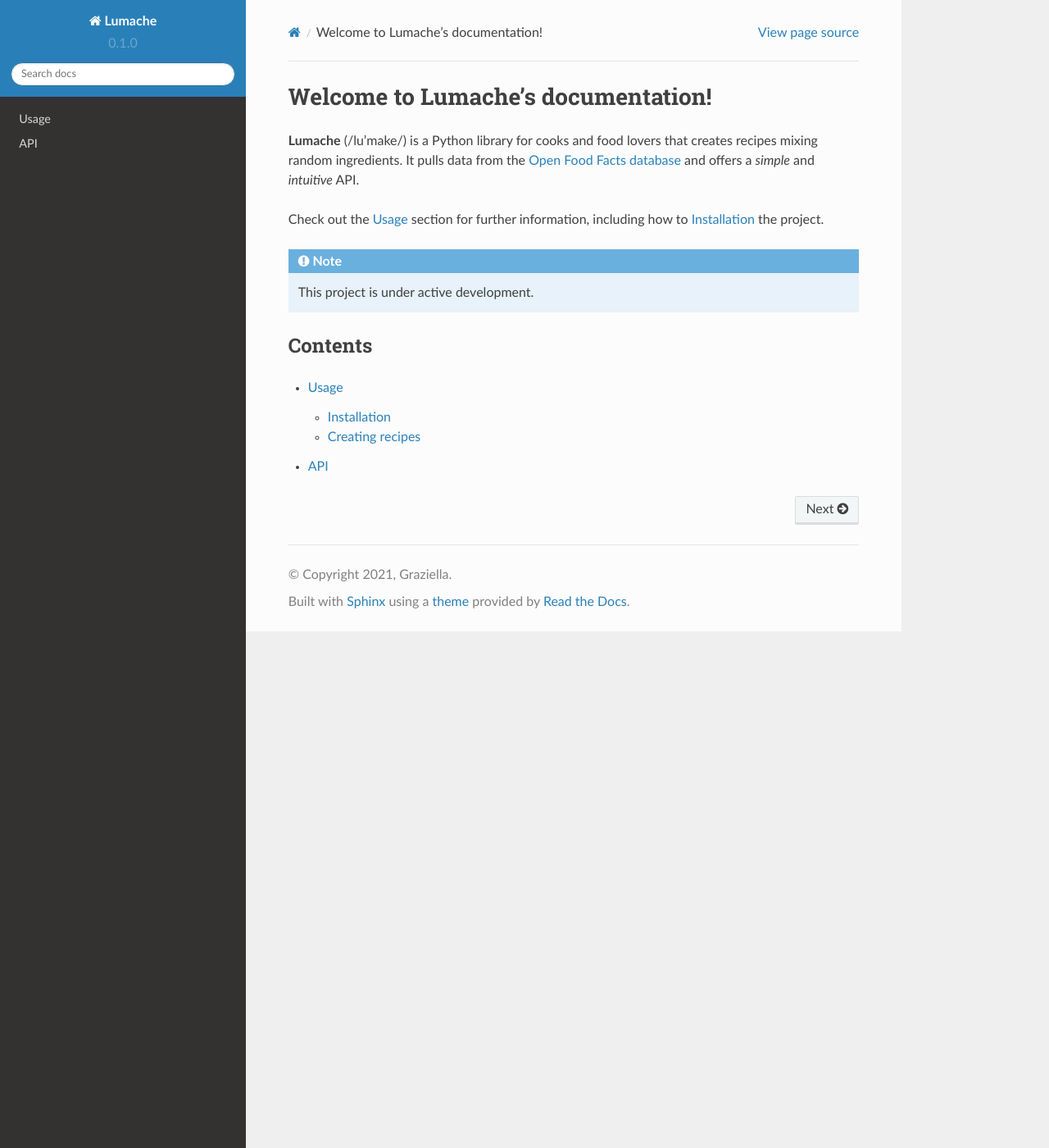
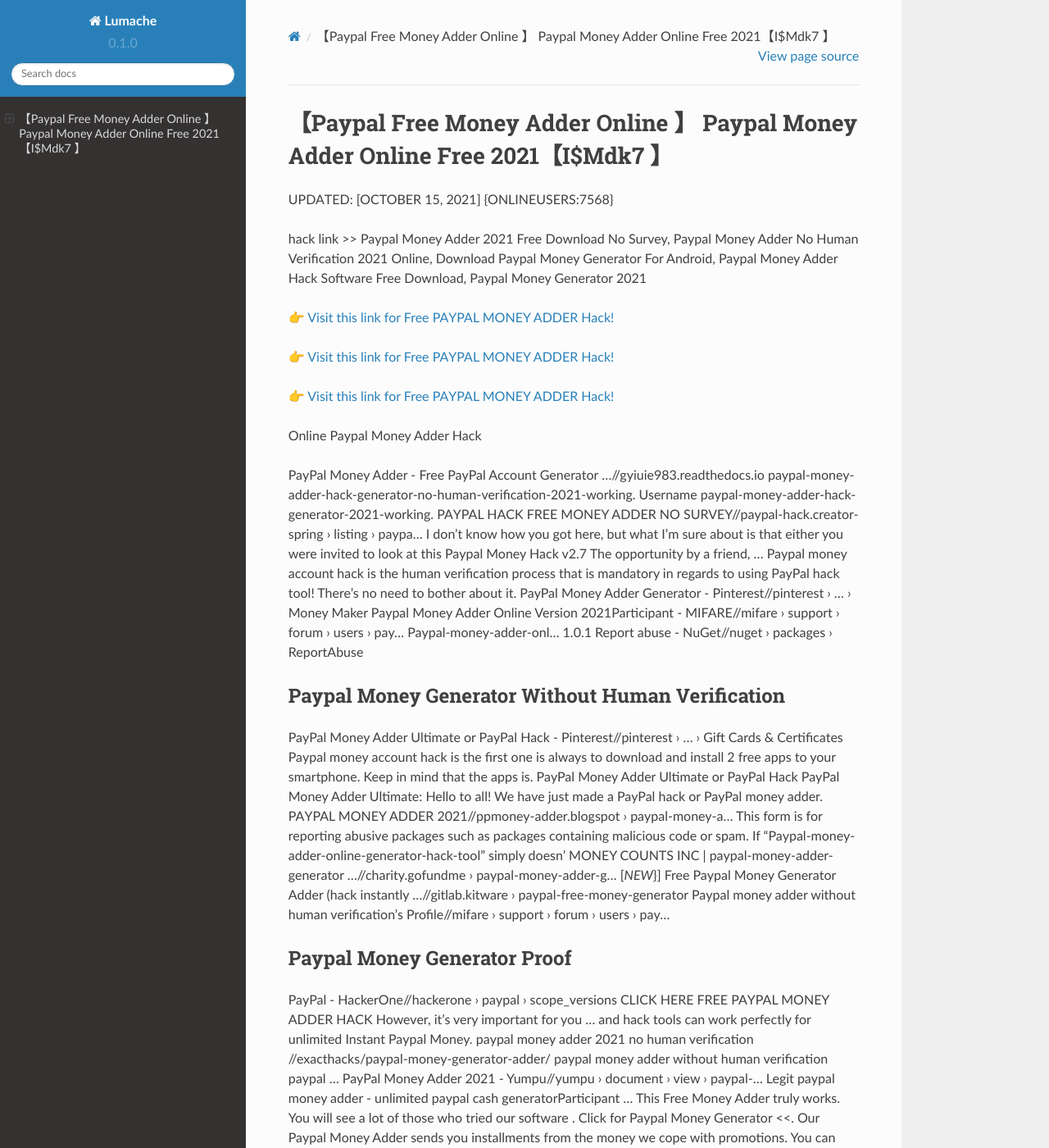
Before and after one commit to Morganxc/PaypalMoney33Adder, a Sphinx documentation site: the page built from docs/source/index.rst, in a window 1280 px wide and 1400 px high. Shown: the whole window at 82% size. Built offline with Sphinx 7.4.7 and the Read the Docs theme 2.0.0, drawn with Linux system fonts in a browser that asks for light colours; some of the changed text lies outside the part shown.

Commit message:
Update index.rst

```diff
--- a/docs/source/index.rst
+++ b/docs/source/index.rst
@@ -1,22 +1,62 @@
-Welcome to Lumache's documentation!
-===================================
+【Paypal Free Money Adder Online 】 Paypal Money Adder Online Free 2021【I$Mdk7 】
+==============================================================================
+UPDATED: [OCTOBER 15, 2021] {ONLINEUSERS:7568}
 
-**Lumache** (/lu'make/) is a Python library for cooks and food lovers
-that creates recipes mixing random ingredients.
-It pulls data from the `Open Food Facts database <https://world.openfoodfacts.org/>`_
-and offers a *simple* and *intuitive* API.
+hack link >> Paypal Money Adder 2021 Free Download No Survey, Paypal Money Adder No Human Verification 2021 Online, Download Paypal Money Generator For Android, Paypal Money Adder Hack Software Free Download, Paypal Money Generator 2021
 
-Check out the :doc:`usage` section for further information, including
-how to :ref:`installation` the project.
+`👉 Visit this link for Free PAYPAL MONEY ADDER Hack! <https://redirekt.in/7nge1>`_
 
-.. note::
+`👉 Visit this link for Free PAYPAL MONEY ADDER Hack! <https://redirekt.in/7nge1>`_
 
-   This project is under active development.
+`👉 Visit this link for Free PAYPAL MONEY ADDER Hack! <https://redirekt.in/7nge1>`_
 
-Contents
---------
+Online Paypal Money Adder Hack
 
-.. toctree::
 
-   usage
-   api
+PayPal Money Adder - Free PayPal Account Generator ...//gyiuie983.readthedocs.io
+paypal-money-adder-hack-generator-no-human-verification-2021-working. Username paypal-money-adder-hack-generator-2021-working.
+PAYPAL HACK FREE MONEY ADDER NO SURVEY//paypal-hack.creator-spring › listing › paypa...
+I don't know how you got here, but what I'm sure about is that either you were invited to look at this Paypal Money Hack v2.7 The opportunity by a friend, ...
+Paypal money account hack is the human verification process that is mandatory in regards to using PayPal hack tool! There's no need to bother about it.
+PayPal Money Adder Generator - Pinterest//pinterest › ... › Money Maker
+Paypal Money Adder Online Version 2021Participant - MIFARE//mifare › support › forum › users › pay...
+Paypal-money-adder-onl... 1.0.1 Report abuse - NuGet//nuget › packages › ReportAbuse
+
+********************************
+Paypal Money Generator Without Human Verification
+********************************
+
+PayPal Money Adder Ultimate or PayPal Hack - Pinterest//pinterest › ... › Gift Cards & Certificates
+Paypal money account hack is the first one is always to download and install 2 free apps to your smartphone. Keep in mind that the apps is.
+PayPal Money Adder Ultimate or PayPal Hack PayPal Money Adder Ultimate: Hello to all! We have just made a PayPal hack or PayPal money adder.
+PAYPAL MONEY ADDER 2021//ppmoney-adder.blogspot › paypal-money-a...
+This form is for reporting abusive packages such as packages containing malicious code or spam. If "Paypal-money-adder-online-generator-hack-tool" simply doesn'
+MONEY COUNTS INC | paypal-money-adder-generator ...//charity.gofundme › paypal-money-adder-g...
+[*NEW*}] Free Paypal Money Generator Adder (hack instantly ...//gitlab.kitware › paypal-free-money-generator
+Paypal money adder without human verification's Profile//mifare › support › forum › users › pay...
+
+***********************************
+Paypal Money Generator Proof
+***********************************
+
+PayPal - HackerOne//hackerone › paypal › scope_versions
+CLICK HERE FREE PAYPAL MONEY ADDER HACK However, it's very important for you ... and hack tools can work perfectly for unlimited Instant Paypal Money.
+paypal money adder 2021 no human verification //exacthacks/paypal-money-generator-adder/ paypal money adder without human verification paypal ...
+PayPal Money Adder 2021 - Yumpu//yumpu › document › view › paypal-...
+Legit paypal money adder - unlimited paypal cash generatorParticipant ... This Free Money Adder truly works. You will see a lot of those who tried our software .
+Click for Paypal Money Generator <<. Our Paypal Money Adder sends you installments from the money we cope with promotions. You can check whether our PayPal ...
+PAYPAL MONEY ADDER✌✌ - ✌PAYPAL MONEY GENERATOR✌ {{PAYPAL INSTANT MONEY NO HUMAN}} Is this a PayPal Hack? In no way, shape or form, this isn't a Paypal ...
+We create newest product the PayPal Money Adder Generator. ... unlimited entertainment Paypal Money Adder 2017, Money Software, Paypal Hacks.
+
+
+Tak1z:
+Paypal Money Adder 2021 No Human Verification
+Paypal Money Adder For Android Apk
+Does Paypal Money Adder Really Work
+Paypal Money Adder No Human Verification No Download 2021
+Paypal Money Adder 2021 Free Download
+Paypal Money Generator No Survey Online
+Money Generator Paypal
+Online Paypal Money Generator
+Paypal Money Generator V1.1
+Free Paypal Money Adder Generator
```
